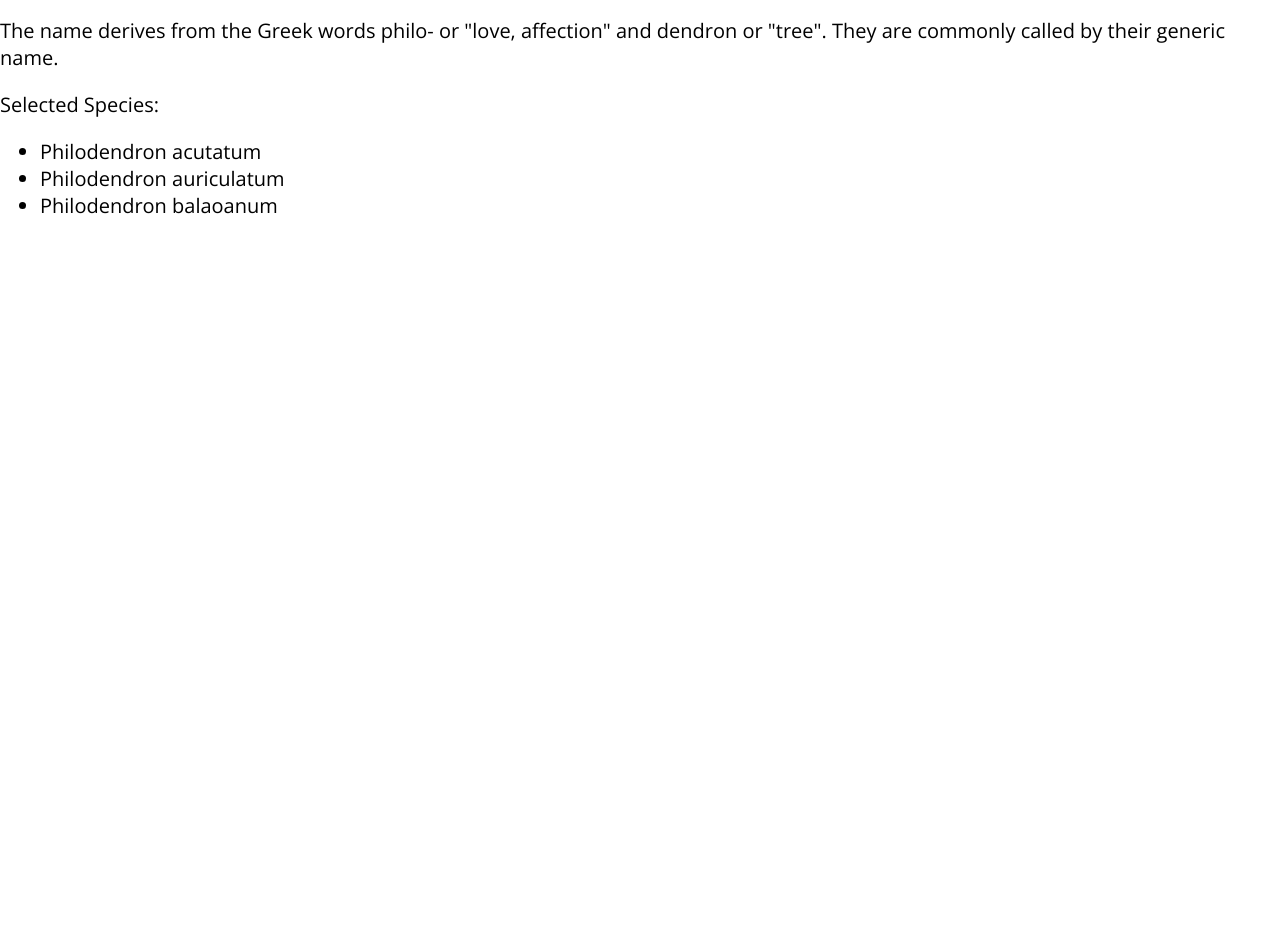
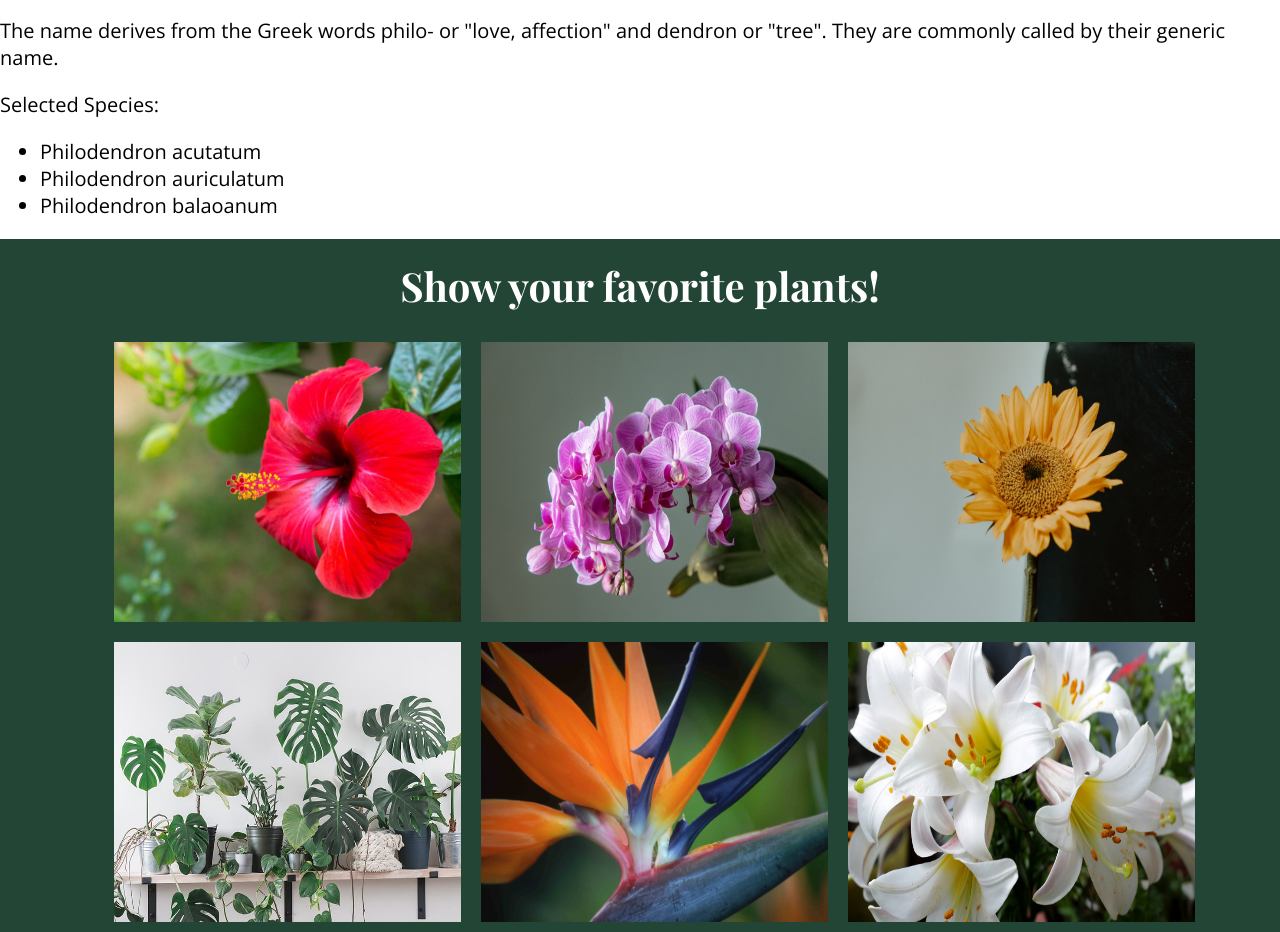
Before and after one commit to MxCabrera/plant-fun, a plain HTML site: page index.html in a window 1280 px wide. Shown: the part 5411-6343 px from the top of the page. Before the commit the page ends 5650 px from the top, so only its background shows below. Drawn offline with nearby package versions, Linux system fonts and the light colour scheme.

Commit message:
new gallery content and styles

```diff
--- a/index.html
+++ b/index.html
@@ -116,5 +116,32 @@
                 </section>
             </div>
         </main>
+
+
+        <!-- new branch gallery -->
+
+        <div class="photoGallery">
+            <h2> Show your favorite plants!</h2>
+            <ul class="photoGalleryContainer">
+                <li class="photoGalleryItem">
+                    <img src="./assets/hibiscus.jpeg" alt="photo of a hibiscus">
+                </li>
+                <li class="photoGalleryItem">
+                    <img src="./assets/pink-orchids.jpeg" alt="photo of a pink orchid">
+                </li>
+                <li class="photoGalleryItem">
+                    <img src="./assets/sunflower.jpeg" alt="photo of a sunflower">
+                </li>
+                <li class="photoGalleryItem">
+                    <img src="./assets/indoor-tropical-plants.jpeg" alt="photo of a group of indoor plants">
+                </li>
+                <li class="photoGalleryItem">
+                    <img src="./assets/birds-of-paradise.jpeg" alt="a bird of paradise plant">
+                </li>
+                <li class="photoGalleryItem">
+                    <img src="./assets/easter-lilies.jpeg" alt="photo of a easter lilly">
+                </li>
+            </ul>
+        </div>
     </body>
 </html>
--- a/styles/styles.css
+++ b/styles/styles.css
@@ -119,3 +119,36 @@ Orange - #ED6B55
 [type="checkbox"]:checked + .toggleLabel::after {
     right: 10px;
 }
+
+
+/* -------- PHOTO GALLERY ----------- */
+.photoGallery {
+    background: #234535;
+}
+
+.photoGallery h2 {
+    font-size: 40px;
+    padding: 20px 0;
+}
+
+.photoGalleryContainer {
+    width: 90%;
+    margin: 0 auto;
+    display: flex;
+    flex-direction: row;
+    flex-wrap: wrap;
+    list-style: none;
+}
+
+.photoGalleryItem {
+    width: 33%;
+    display: flex;
+    align-items: center;
+    justify-content: center;
+}
+
+.photoGalleryItem img {
+    width: 100%;
+    height: 300px;
+    padding: 10px;
+}
```
